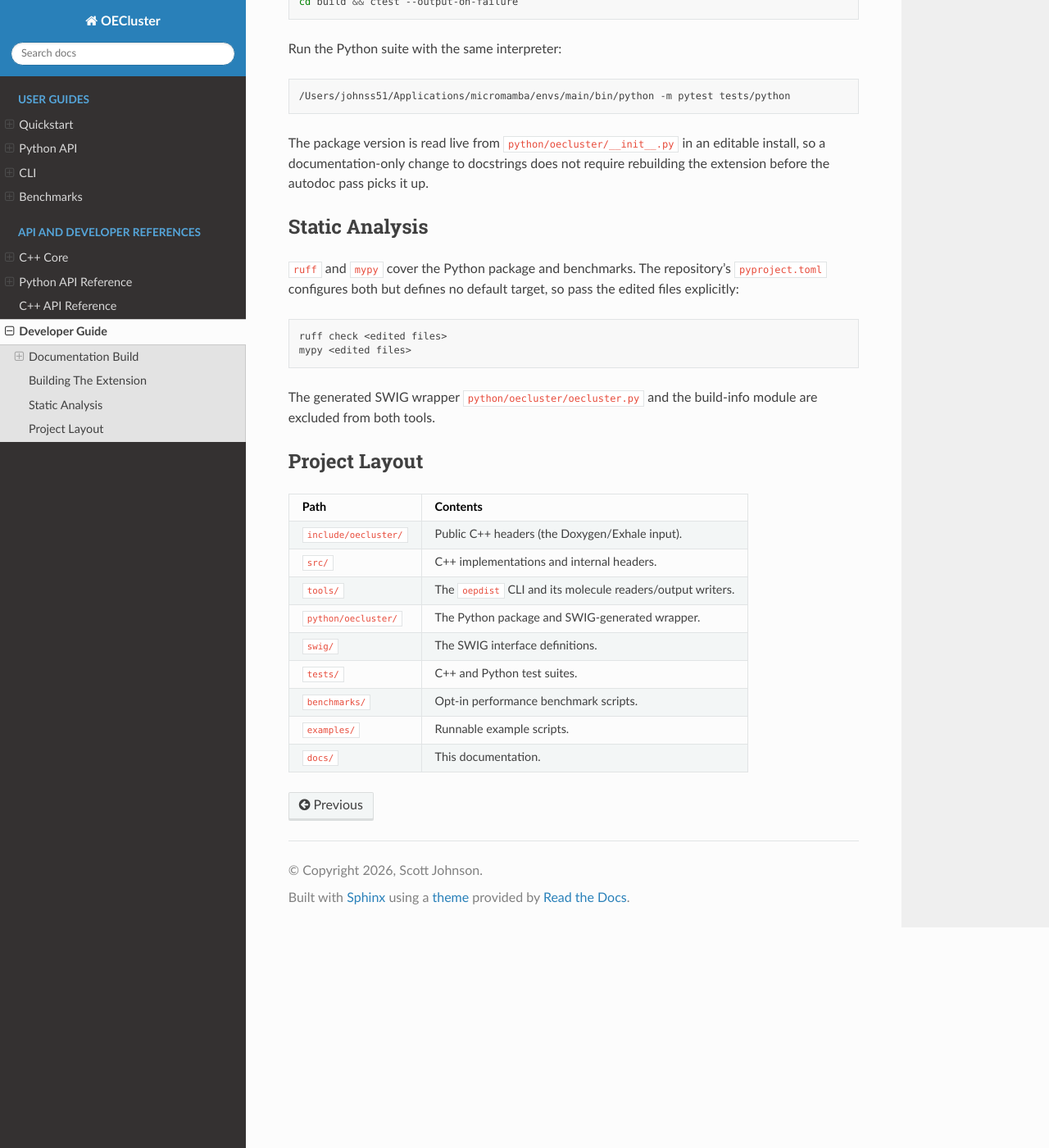
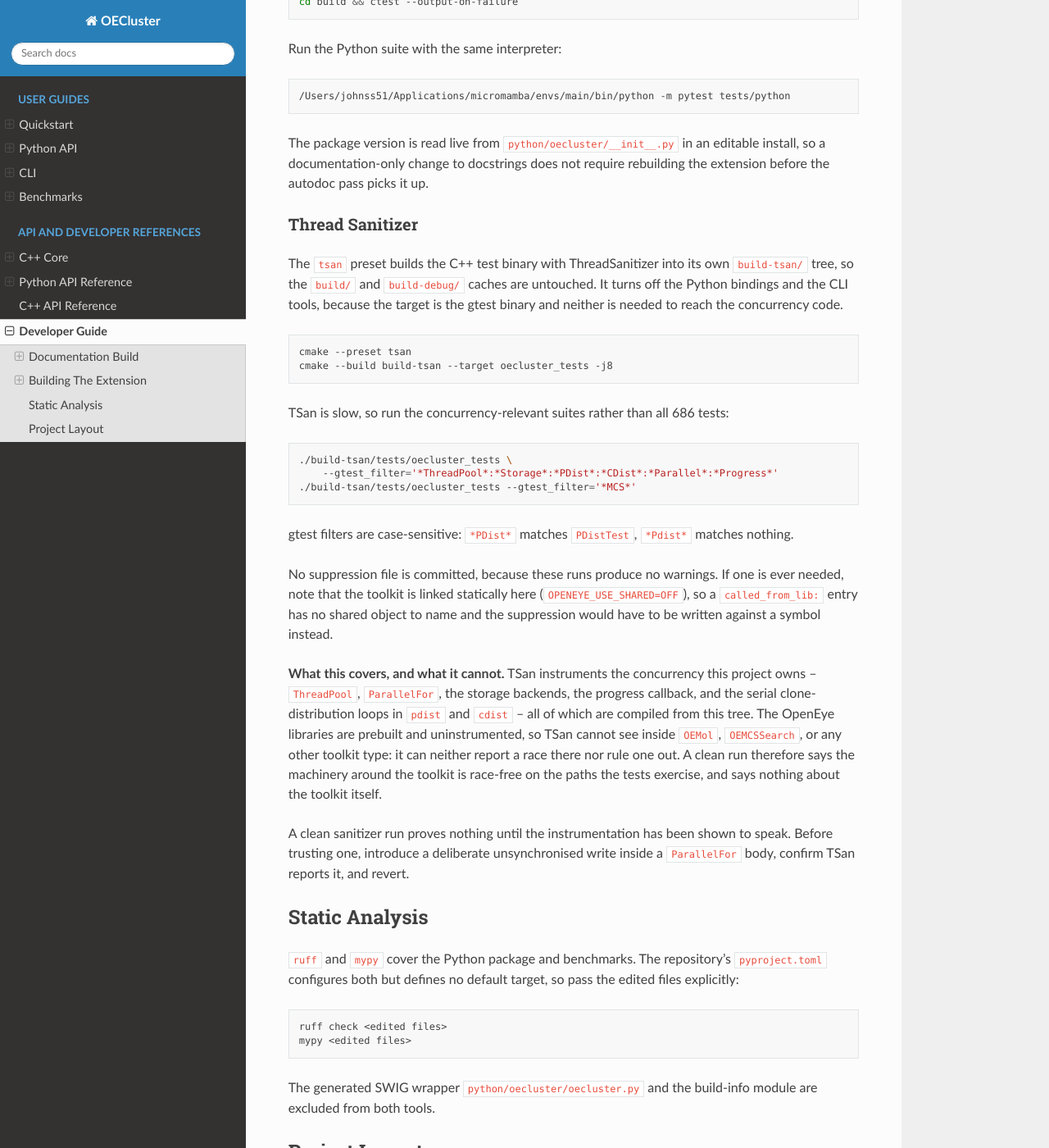
Before and after one commit to scott-arne/oecluster, a Sphinx documentation site: the page built from docs/developer.md, in a window 1280 px wide and 1400 px high, scrolled down 1487 px. Shown: the whole window at 82% size. Built offline with Sphinx 7.4.7 and the Read the Docs theme 3.1.0, drawn with Linux system fonts in a browser that asks for light colours; pages that are not in the unit, such as notebooks, are missing from menus; the version number is read from the project's files by our own code.

Commit message:
build: add a thread-sanitizer preset for the owned concurrency surfaces
Configures into its own build-tsan/ tree so the build/ and build-debug/
caches are untouched, and turns off the Python bindings and the CLI tools
because the target is the gtest binary.

Test discovery is deferred to PRE_TEST: gtest_discover_tests runs the
binary at build time with a five-second timeout, which a TSan-instrumented
binary listing 686 tests does not meet, and the failure deletes the freshly
linked executable. Setting this in the preset keeps the shared
tests/CMakeLists.txt unchanged.

The pass covers ThreadPool, ParallelFor, the storage backends, the progress
callback and the clone-distribution loops in pdist and cdist. It reports no
races. The OpenEye libraries are prebuilt and uninstrumented, so TSan can
neither find nor rule out a race inside the toolkit; docs/developer.md says
so, and says that a clean run means nothing without a positive control.

````diff
--- a/docs/developer.md
+++ b/docs/developer.md
@@ -78,6 +78,47 @@ The package version is read live from `python/oecluster/__init__.py` in an
 editable install, so a documentation-only change to docstrings does not require
 rebuilding the extension before the autodoc pass picks it up.
 
+### Thread Sanitizer
+
+The `tsan` preset builds the C++ test binary with ThreadSanitizer into its own
+`build-tsan/` tree, so the `build/` and `build-debug/` caches are untouched. It
+turns off the Python bindings and the CLI tools, because the target is the gtest
+binary and neither is needed to reach the concurrency code.
+
+```bash
+cmake --preset tsan
+cmake --build build-tsan --target oecluster_tests -j8
+```
+
+TSan is slow, so run the concurrency-relevant suites rather than all 686 tests:
+
+```bash
+./build-tsan/tests/oecluster_tests \
+    --gtest_filter='*ThreadPool*:*Storage*:*PDist*:*CDist*:*Parallel*:*Progress*'
+./build-tsan/tests/oecluster_tests --gtest_filter='*MCS*'
+```
+
+gtest filters are case-sensitive: `*PDist*` matches `PDistTest`, `*Pdist*`
+matches nothing.
+
+No suppression file is committed, because these runs produce no warnings. If
+one is ever needed, note that the toolkit is linked statically here
+(`OPENEYE_USE_SHARED=OFF`), so a `called_from_lib:` entry has no shared object
+to name and the suppression would have to be written against a symbol instead.
+
+**What this covers, and what it cannot.** TSan instruments the concurrency this
+project owns -- `ThreadPool`, `ParallelFor`, the storage backends, the progress
+callback, and the serial clone-distribution loops in `pdist` and `cdist` -- all
+of which are compiled from this tree. The OpenEye libraries are prebuilt and
+uninstrumented, so TSan cannot see inside `OEMol`, `OEMCSSearch`, or any other
+toolkit type: it can neither report a race there nor rule one out. A clean run
+therefore says the machinery around the toolkit is race-free on the paths the
+tests exercise, and says nothing about the toolkit itself.
+
+A clean sanitizer run proves nothing until the instrumentation has been shown to
+speak. Before trusting one, introduce a deliberate unsynchronised write inside a
+`ParallelFor` body, confirm TSan reports it, and revert.
+
 ## Static Analysis
 
 `ruff` and `mypy` cover the Python package and benchmarks. The repository's
````
Also changed, not shown: CHANGELOG.md (+9 -0 lines), CMakePresets.json (+18 -1 lines).
